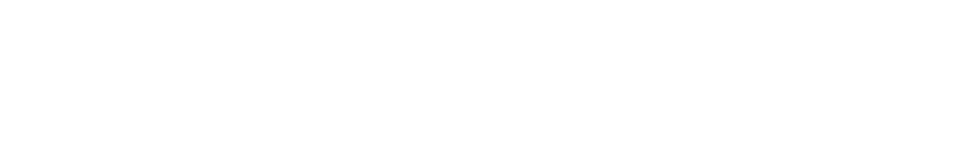
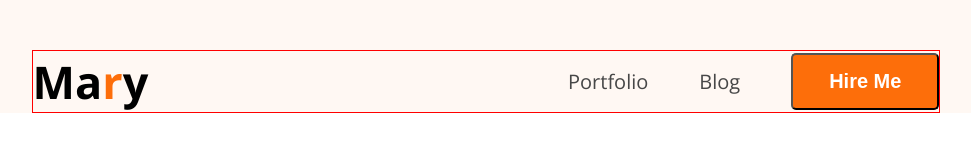
Before and after one commit to mir-abdullah-mahammad-lab/hero-portfolio, a plain HTML site: page index.html in a window 1280 px wide. Shown: the whole page, without its empty margins (154-1125 px from the left). Drawn offline with nearby package versions, Linux system fonts and the light colour scheme.

Commit message:
nav-bar-fixed

```diff
--- /dev/null
+++ b/CSS/portfolio.css
@@ -0,0 +1,50 @@
+*{
+    margin: 0; padding: 0;
+    box-sizing: border-box;
+}
+
+.font-open-sans {
+  font-family: "Open Sans", sans-serif;
+  font-optical-sizing: auto;
+
+}
+
+header{
+    background-color: #FFF8F3;
+    padding-top: 50px;
+}
+nav {
+    width: 71%;
+    max-width: 1140px;
+    border: 1px solid red;
+    margin: 0px auto;
+    display: flex;
+    justify-content: space-between;
+}
+.logo h2 { font-size: 45px;
+    font-weight: 900px;}
+.orange-color{
+    color: #FD6E0A;
+}
+
+nav .menu {
+    display:flex;
+    list-style-type: none;
+    gap: 51px;
+    align-items: center;
+
+}
+nav .menu a {
+    font-size: 20px;
+    color: #474747;
+    text-decoration: none;
+}
+
+.btn{
+    background-color: #FD6E0A;
+    padding: 15px 36px;
+    border-radius: 5px;
+    font-size: 20px;
+    font-weight: bold;
+    color: white;
+}
--- a/index.html
+++ b/index.html
@@ -4,8 +4,25 @@
     <meta charset="UTF-8">
     <meta name="viewport" content="width=device-width, initial-scale=1.0">
     <title>Abdullah-Mir-Portfolio</title>
+    <link rel="preconnect" href="https://fonts.googleapis.com">
+<link rel="preconnect" href="https://fonts.gstatic.com" crossorigin>
+<link href="https://fonts.googleapis.com/css2?family=Open+Sans:ital,wght@0,300..800;1,300..800&display=swap" rel="stylesheet">
+<link rel="stylesheet" href="CSS/portfolio.css">
 </head>
-<body>
+<body class="font-open-sans">
+    <header>
+        <nav>
+            <div class="logo">
+                <h2>Ma<span class="orange-color">r</span>y</h2>
+            </div>
 
+
+            <ul class="menu">
+                <li><a href="">Portfolio</a></li>
+                <li><a href="">Blog</a></li>
+                <li><button class="btn">Hire Me</button></li>
+            </ul>
+        </nav>
+    </header>
 </body>
 </html>
```
